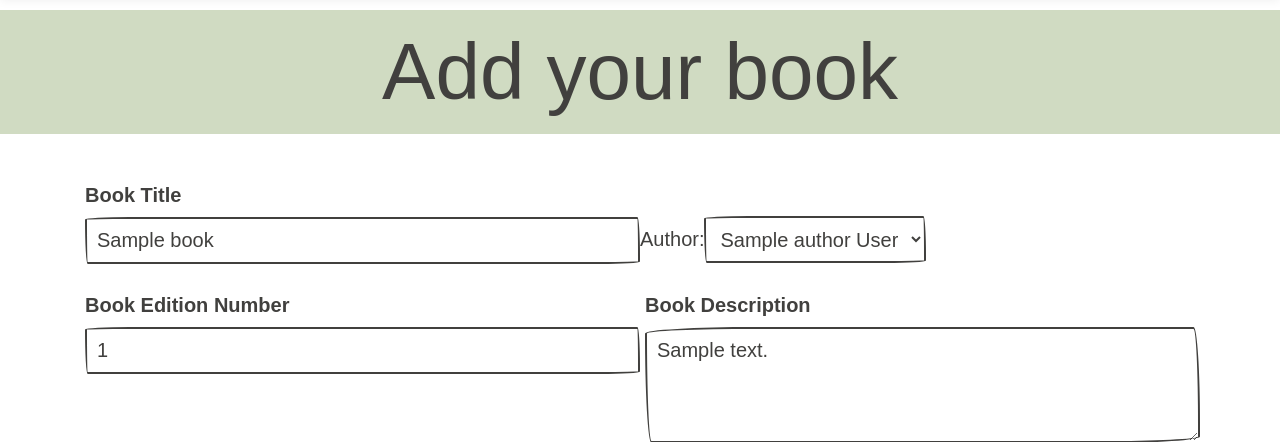
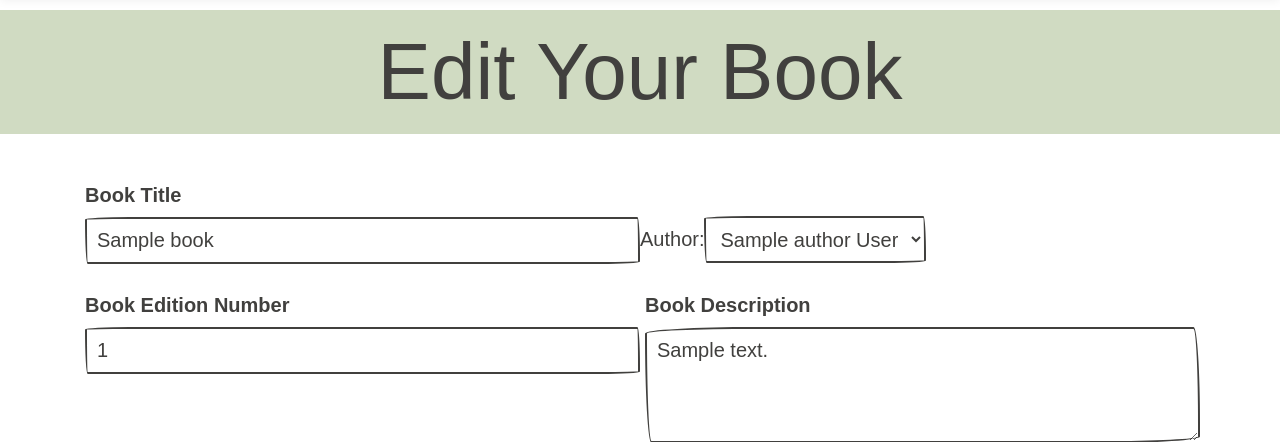
Before and after one commit to iddemirjs/BookSwapper, a CodeIgniter 4 app: template app/Views/bookedit.php in a window 1280 px wide. Shown: the part 50-492 px from the top of the page. Run offline with PHP 8.4 and a stand-in for CodeIgniter, Linux system fonts and the light colour scheme; the template is opened without the code that fills it: most values are stand-ins (such as "Sample title", 1, 10 or a date in 2020); data that the repository does not hold is empty; some libraries are stand-ins or nearby versions; some web fonts are replaced.

Commit message:
book update page header fix

```diff
--- a/app/Views/bookedit.php
+++ b/app/Views/bookedit.php
@@ -7,7 +7,7 @@
       href="https://raw-dot-custom-elements.appspot.com/PolymerElements/paper-dropdown-menu/v2.0.0/paper-dropdown-menu/../paper-listbox/paper-listbox.html">
 
 <?= view('sections/header') ?>
-<h1 class="article-title text-center background-success" style="margin:0 0 30px 0;padding: .80rem 0; ">Add your book</h1>
+<h1 class="article-title text-center background-success" style="margin:0 0 30px 0;padding: .80rem 0; ">Edit Your Book</h1>
 <div class="container" style="display:flex;height: min-content">
     <form action="../update/<?=$book->bk_id?>" method="POST" enctype="multipart/form-data" class="row" style="display:table-row;padding:10px 20px;flex: 1;">
         <!-- Error Warning -->
```
